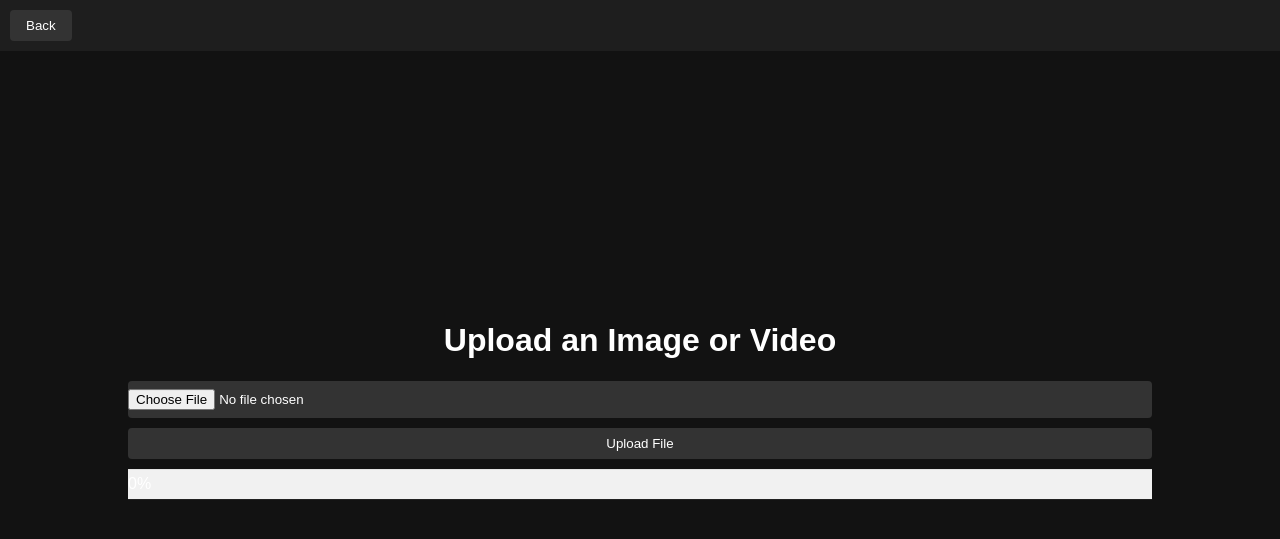
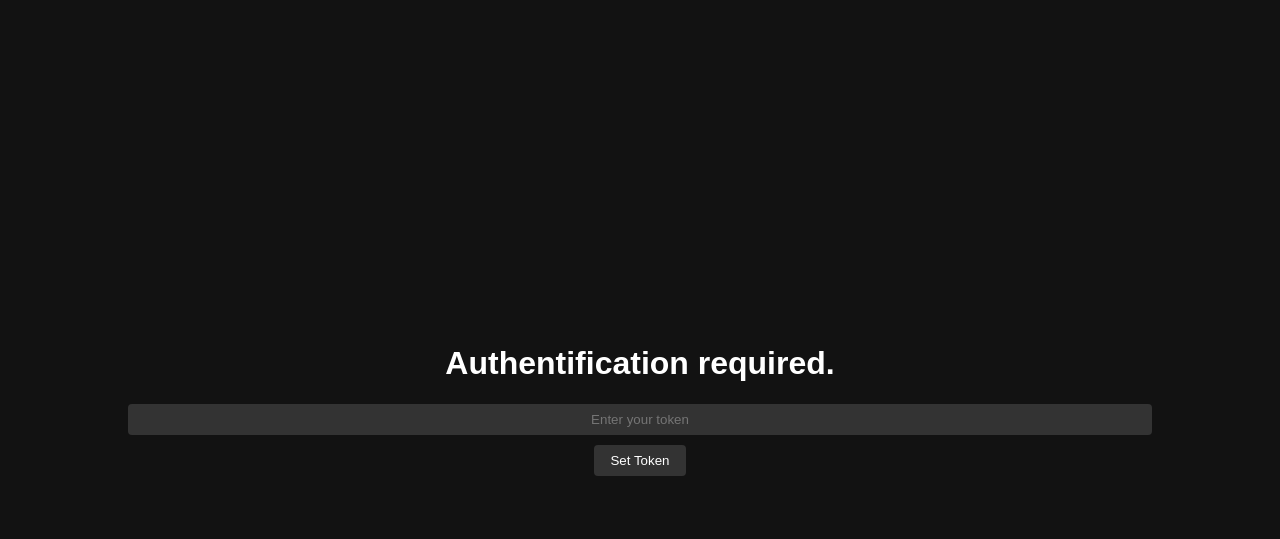
Before and after one commit to Nixuge/temp-media, a Flask app: page /upload in a window 1280 px wide. Shown: the top 539 px of the page. Run offline with Flask 3, Linux system fonts and the light colour scheme; parts of the project's set-up code (start-up, migrations or seed data) failed here and were passed over.

Commit message:
Added auth & reorganized

```diff
--- a/app.py
+++ b/app.py
@@ -22,6 +22,7 @@ def load_vars(config_filename: str = "config.json"):
         with open(config_filename) as json_file:
             data = json.load(json_file)
 
+        VARS.secret = data["secret"]
         VARS.website_root = data["website_root"]
         VARS.media_serve_url = data["media_serve_url"]
         VARS.media_path = data["media_path"]
@@ -59,6 +60,7 @@ def load_vars(config_filename: str = "config.json"):
     except: return False
 
 class VARS: #default vars, you still need a json.
+    secret: str
     website_root: str
     media_serve_url: str
     media_path: str
@@ -195,16 +197,74 @@ def add_symlink(filename: str, expires_on: int) -> str:
     return symlink_filename
 
 
-@app.route("/create_symlink", methods = ["POST"])
+# ========== PANEL ROUTES ==========
+@app.route("/")
+def index():
+    if request.cookies.get("authToken") != VARS.secret:
+        return render_template("auth.html")
+
+    return render_template(
+        "index.html",
+        media_serve_url = VARS.media_serve_url,
+        symlink_subfolder = VARS.symlink_subfolder,
+        meta_subfolder = VARS.meta_subfolder,
+        files = list_all_files(),
+        token = VARS.secret
+    )
+
+
+@app.route("/upload")
+def upload_page():
+    if request.cookies.get("authToken") != VARS.secret:
+        return render_template("auth.html")
+
+    return render_template(
+        "upload.html",
+        website_root = VARS.website_root,
+        token = VARS.secret
+    )
+
+@app.route("/file/<filename>")
+def file_data(filename: str):
+    if request.cookies.get("authToken") != VARS.secret:
+        return render_template("auth.html")
+
+    duration = 0
+    if is_video(filename):
+        duration = get_length(filename)
+
+    return render_template(
+        "media.html",
+        website_root = VARS.website_root,
+        media_serve_url = VARS.media_serve_url,
+        symlink_subfolder = VARS.symlink_subfolder,
+        meta_subfolder = VARS.meta_subfolder,
+        duration = duration,
+        symlinks = VARS.symlinks.get(filename),
+        comments = VARS.comments.get(filename),
+        filename = filename,
+        token = VARS.secret
+    )
+
+
+
+# ========== API ROUTES ==========
+@app.route("/api/create_symlink", methods = ["POST"])
 def create_symlink():
+    if request.json["token"] != VARS.secret: #type: ignore
+        return "Bad auth token", 403
+
     filename = request.json["filename"] #type: ignore
     expires_in_seconds = request.json["expires_in_seconds"] #type: ignore
 
     return add_symlink(filename, expires_in_seconds + (time.time_ns() / 1000000000))
 
 
-@app.route("/delete_symlink", methods = ["POST"])
+@app.route("/api/delete_symlink", methods = ["POST"])
 def delete_symlink():
+    if request.json["token"] != VARS.secret: #type: ignore
+        return "Bad auth token", 403
+
     filename = request.json["filename"] #type: ignore
     symlink_name = request.json["symlink_name"] #type: ignore
 
@@ -215,8 +275,11 @@ def delete_symlink():
     return "success"
 
 
-@app.route("/set_comment", methods = ["POST"])
+@app.route("/api/set_comment", methods = ["POST"])
 def set_comment():
+    if request.json["token"] != VARS.secret: #type: ignore
+        return "Bad auth token", 403
+
     filename = request.json["filename"] #type: ignore
     new_comment = request.json["new_comment"] #type: ignore
     print(filename)
@@ -227,35 +290,45 @@ def set_comment():
 
     return "success"
 
-# @app.route("/get_data/<path:path>")
-# def get_data(path: str = ""):
-#     link = Link(path, request.args.get('key'))
 
-#     if not link.is_trusted:
-#         return "Must be from a trusted domain !", 400
+@app.route('/api/upload_file', methods=['POST'])
+def upload_file():
+    token = request.form.get('token')
+    if not token:
+        return 'No token provided', 400
+    if token != VARS.secret:
+        return "Bad auth token", 403
 
-#     if not link.data_exists():
-#         link.download_file()
+    if 'file' not in request.files:
+        return 'No file part', 400
 
-#     return send_file(link.data_path), 200
+    file = request.files['file']
+    if file.filename == '' or file.filename is None:
+        return 'No selected file', 400
+
+    file.save(f"{VARS.media_path}/{file.filename}")
+    return 'File uploaded successfully'
 
 
-@app.route("/")
-def index():
-    return render_template(
-        "index.html",
-        media_serve_url = VARS.media_serve_url,
-        symlink_subfolder = VARS.symlink_subfolder,
-        meta_subfolder = VARS.meta_subfolder,
-        files = list_all_files()
-    )
+@app.route('/api/delete_file', methods=['POST'])
+def delete_file():
+    if request.json["token"] != VARS.secret: #type: ignore
+        return "Bad auth token", 403
 
-# TO NOT BE USED: Please serve with NGINX or equivalent instead.
-@app.route('/temp_media/<path:filename>')
-def serve_media(filename: str):
-    return send_from_directory(VARS.media_path, filename)
+    filename = request.json['filename'] #type: ignore
+
+    os.remove(f"{VARS.media_path}/{filename}")
+    if is_video(filename):
+        os.remove(f"{VARS.media_path}/{VARS.meta_subfolder}/{filename}-thumb.png")
+        os.remove(f"{VARS.media_path}/{VARS.meta_subfolder}/{filename}-duration.txt") #Note: May get reworked anyways.
+
+    for link in VARS.symlinks.get(filename, {}).keys():
+        VARS.external_to_remove.append((filename, link))
+
+    return 'File deleted successfully'
 
 
+# ========== PUBLIC ROUTES ==========
 @app.route('/embed/<filename>')
 def embed_page(filename: str):
     if not os.path.exists(f"{VARS.media_path}/{VARS.symlink_subfolder}/{filename}"):
@@ -270,52 +343,19 @@ def embed_page(filename: str):
         url = url
     )
 
-@app.route("/upload")
-def upload_page():
-    return render_template(
-        "upload.html",
-        website_root = VARS.website_root
-    )
 
-@app.route('/upload_file', methods=['POST'])
-def upload_file():
-    if 'file' not in request.files:
-        return 'No file part', 400
+# ========== DEBUG ROUTE ==========
+# TO NOT BE USED: Please serve with NGINX or equivalent instead.
+@app.route('/temp_media/<path:filename>')
+def serve_media(filename: str):
+    if request.cookies.get("authToken") != VARS.secret:
+        return render_template("auth.html")
 
-    file = request.files['file']
-    if file.filename == '' or file.filename is None:
-        return 'No selected file', 400
+    return send_from_directory(VARS.media_path, filename)
 
-    file.save(f"{VARS.media_path}/{file.filename}")
-    return 'File uploaded successfully'
 
-@app.route('/delete_file', methods=['POST'])
-def delete_file():
-    filename = request.json['filename'] #type: ignore
+# ========== END OF FLASK ROUTES ==========
 
-    os.remove(f"{VARS.media_path}/{filename}")
-    for link in VARS.symlinks.get(filename, {}).keys():
-        VARS.external_to_remove.append((filename, link))
-
-    return 'File deleted successfully'
-
-@app.route("/<filename>")
-def file_data(filename: str):
-    duration = 0
-    if is_video(filename):
-        duration = get_length(filename)
-
-    return render_template(
-        "media.html",
-        website_root = VARS.website_root,
-        media_serve_url = VARS.media_serve_url,
-        symlink_subfolder = VARS.symlink_subfolder,
-        meta_subfolder = VARS.meta_subfolder,
-        duration = duration,
-        symlinks = VARS.symlinks.get(filename),
-        comments = VARS.comments.get(filename),
-        filename = filename
-    )
 
 
 def thread_func():
--- a/config_example.json
+++ b/config_example.json
@@ -4,5 +4,6 @@
     "symlink_subfolder": "temp",
     "server_port": 32871,
     "media_serve_url": "/media",
-    "website_root": ""
+    "website_root": "",
+    "secret": "feur"
 }
--- /dev/null
+++ b/templates/auth.html
@@ -0,0 +1,70 @@
+<!DOCTYPE html>
+<html lang="en">
+
+<head>
+    <meta charset="UTF-8">
+    <meta name="viewport" content="width=device-width, initial-scale=1.0">
+    <title>Authentication</title>
+    <style>
+        input, button {
+            background-color: #333;
+            color: white;
+            border: none;
+            padding: 8px 16px;
+            border-radius: 4px;
+            cursor: pointer;
+        }
+        input {
+            padding: 8px 0;
+            width: 100%;
+            text-align: center;
+        }
+
+        body {
+            margin: 0;
+            padding: 0;
+            font-family: Arial, sans-serif;
+            background-color: #121212;
+            color: #ffffff;
+            display: flex;
+            flex-direction: column;
+        }
+
+        #content {
+            text-align: center;
+            width: 80%;
+            margin: 0;
+            position: absolute;
+            top: 50%;
+            left: 50%;
+            transform: translate(-50%, -50%);
+        }
+    </style>
+</head>
+
+<body>
+    <div id="content">
+        <h1>Authentification required.</h1>
+        <form id="auth-form">
+            <input type="text" name="auth-token" id="auth-token" placeholder="Enter your token">
+            <br>
+            <button type="button" onclick="setCookieAndRefresh()" style="margin-top: 10px;">Set Token</button>
+        </form>
+    </div>
+
+    <script>
+        function setCookieAndRefresh() {
+            var token = document.getElementById('auth-token').value;
+            if (token) {
+                var expirationDate = new Date();
+                expirationDate.setFullYear(expirationDate.getFullYear() + 10); // Expires in 10 years
+                document.cookie = "authToken=" + token + "; expires=" + expirationDate.toUTCString() + "; path=/";
+                window.location.reload(); // Refresh the page
+            } else {
+                alert('Please enter a token.');
+            }
+        }
+    </script>
+</body>
+
+</html>
--- a/templates/index.html
+++ b/templates/index.html
@@ -210,7 +210,7 @@ body {
             }
 
             imageItem.addEventListener('click', function() {
-                window.location.href = `${encodeURIComponent(image.filename)}`;
+                window.location.href = `file/${encodeURIComponent(image.filename)}`;
             });
 
             imageGrid.appendChild(imageItem);
--- a/templates/upload.html
+++ b/templates/upload.html
@@ -70,10 +70,11 @@
     </div>
     <div id="content">
         <h1>Upload an Image or Video</h1>
-        <form id="upload-form" action="{{ website_root }}/upload_file" method="post" enctype="multipart/form-data">
+        <form id="upload-form" action="{{ website_root }}/api/upload_file" method="post" enctype="multipart/form-data">
             <input type="file" name="file" id="file" accept="image/*,video/*">
             <br>
             <input type="submit" value="Upload File" style="margin-top: 10px;">
+            <input type="hidden" name="token" id="token" value="{{ token }}">
         </form>
 
         <div id="progress-container">
@@ -89,7 +90,7 @@
             var progressBar = document.getElementById('progress-bar');
 
             var xhr = new XMLHttpRequest();
-            xhr.open('POST', '{{ website_root}}/upload_file', true);
+            xhr.open('POST', '{{ website_root}}/api/upload_file', true);
 
             xhr.upload.onprogress = function (e) {
                 if (e.lengthComputable) {
```
Also changed, not shown: templates/media.html (+11 -7 lines).
